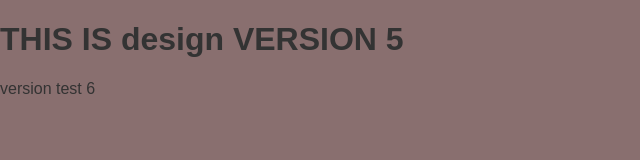
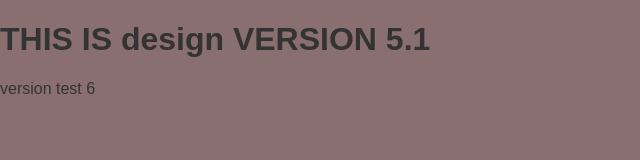
Before and after one commit to avi634V/myrepo, a plain HTML site: page index.html in a window 1280 px wide. Shown: the full height of the page, 0-640 px from the left. Drawn offline with Linux system fonts and the light colour scheme.

Commit message:
changeds the version to 5.1

```diff
--- a/index.html
+++ b/index.html
@@ -7,7 +7,7 @@
     <link rel="stylesheet" href="style.css"
 </head>
 <body>
-    <h1>THIS IS design VERSION 5</h1>
+    <h1>THIS IS design VERSION 5.1</h1>
      version test 6
 </body>
 </html>
```
